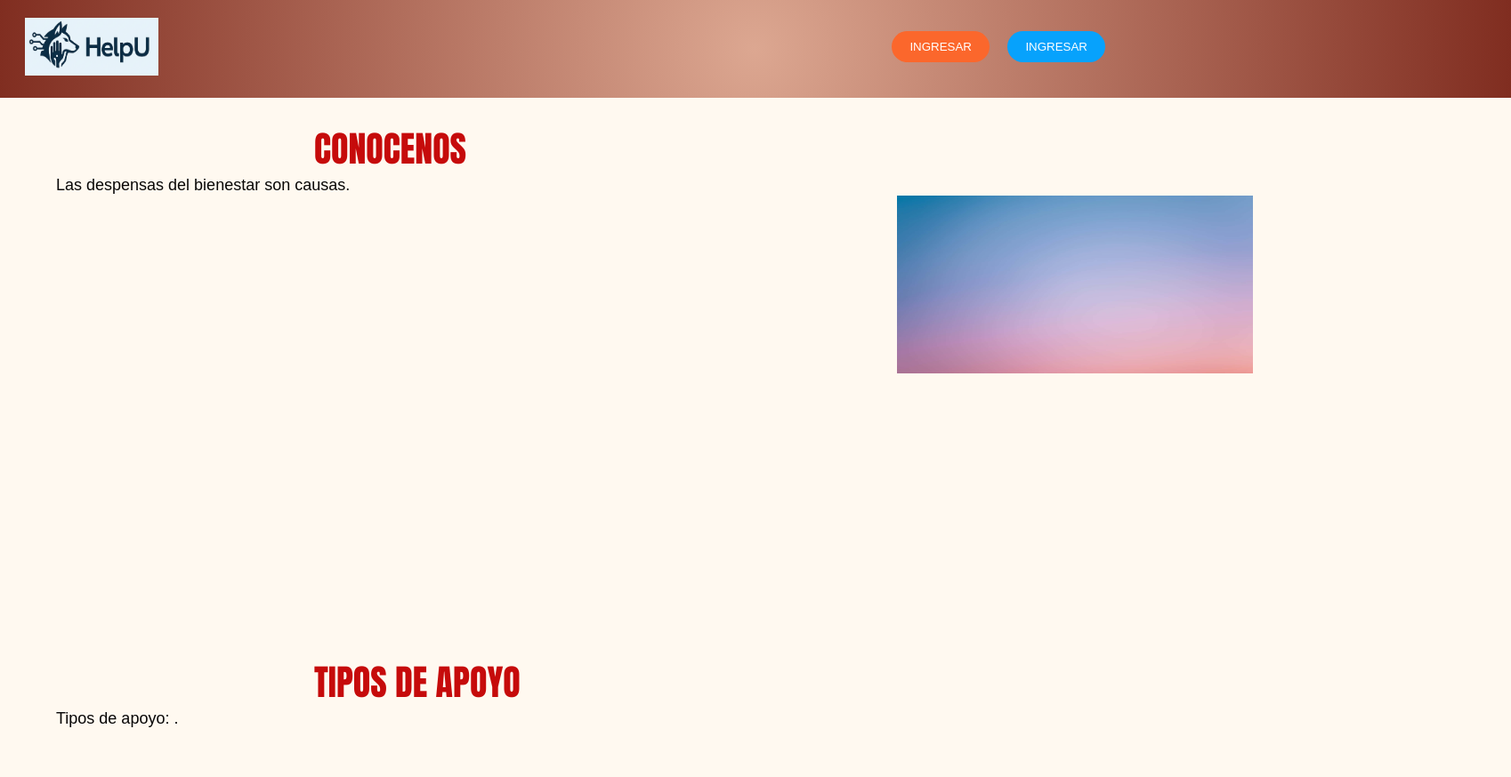
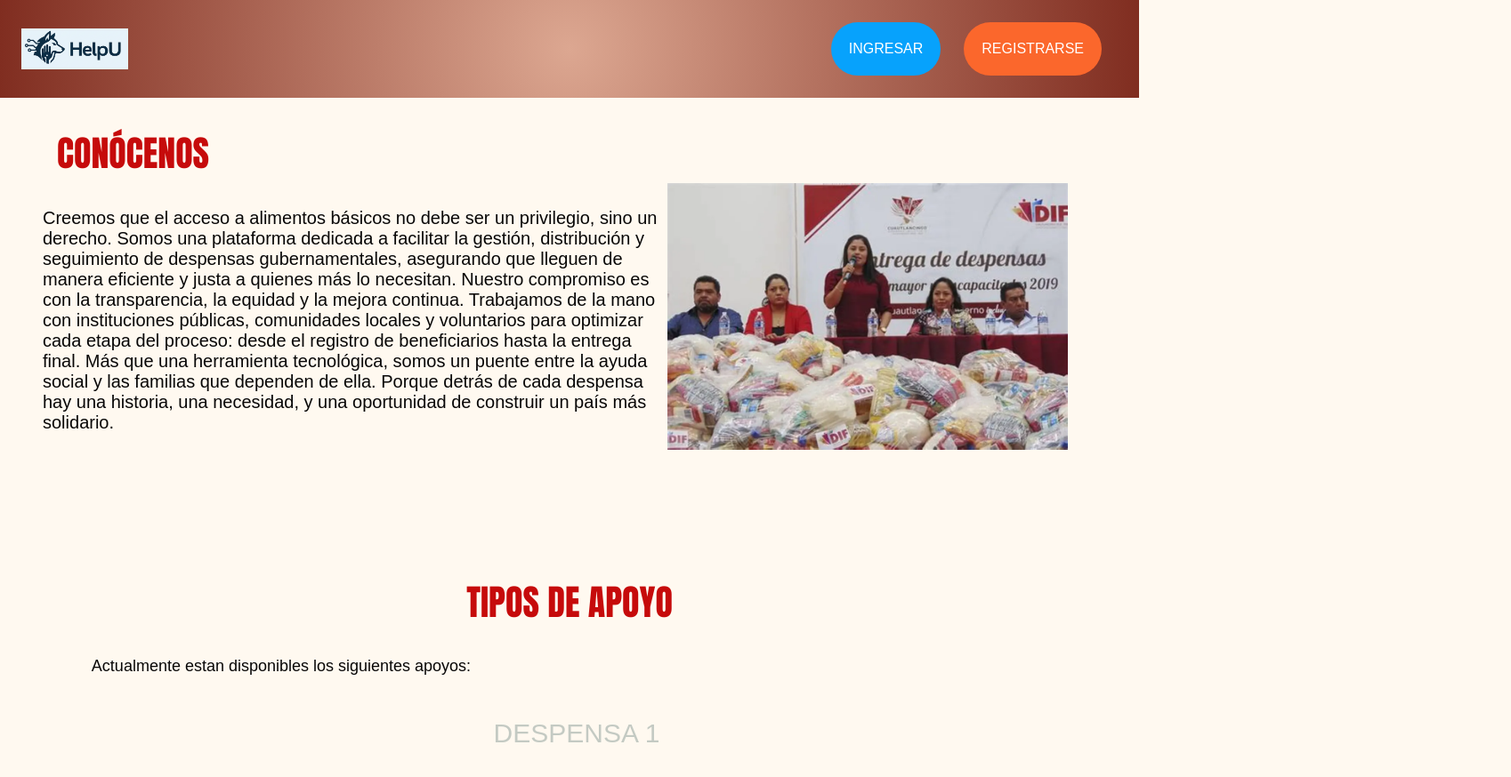
Before and after one commit to DANIELGALICIA979/Pagina, a plain HTML site: page Paginas/principal.html in a window 1280 px wide. Shown: the whole page at 89% size, 1698 px wide, since content can reach past the window. Before the commit the page ends 819 px from the top, so only its background shows below. Drawn offline with Linux system fonts and the light colour scheme.

Commit message:
diseño corregido

```diff
--- a/Paginas/principal.html
+++ b/Paginas/principal.html
@@ -1,33 +1,38 @@
 <!DOCTYPE html>
 <html lang="es">
+
 <head>
-
+    <link href="https://fonts.google.com/specimen/Montserrat" rel="styleinicio.css">
     <meta charset="UTF-8">
     <title>Inicio</title>
     <link rel="stylesheet" href="styleinicio.css">
 </head>
+
 <body>
+    <!-- principal.html (fragmento mejorado) -->
     <header>
-    <div style="position: relative; width: 100%;max-width: 1600px; height: 110px; margin: 0 auto;">
-        <div style="position: absolute; left: -10px; top: 0; width: 1700px; height: 110px; background: radial-gradient(circle, #dca791 0%, #802d20 100%); z-index: 1;"></div>
-        <img src="LOBA1.png" style="position: absolute; left: 20px; top: 20px; width: 150px; height: 65px; z-index: 2;">
-        <img src="prueba1.jpg" class="img-resalta" style="position: absolute; left: 1000px; top: 220px; width:400px; height: 200px; z-index:3">
-        <button class="boton-ingreso" onclick="window.location.href='ingreso.html'" style="position: absolute; right: 20px; top: 35px; z-index: 2;">INGRESAR</button>
-        <button class="boton-registro" onclick="window.location.href='ingreso.html'" style="position: absolute; right: 150px; top: 35px; z-index: 2;">INGRESAR</button>
-    </div>
-
+        <div class="header-container">
+            <div class="header-bg"></div>
+            <img src="LOBA1.png" class="logo">
+            <div class="header-buttons">
+                <button class="boton-ingreso" onclick="window.location.href='ingreso.html'">INGRESAR</button>
+                <button class="boton-registro" onclick="window.location.href='ingreso.html'">REGISTRARSE</button>
+            </div>
+        </div>
     </header>
     <main>
-
-        <div style="position: relative; left: 45px; top:0;">
-            <h1 style="position: absolute; left: 300px; top:0;">CONOCENOS</h1>
-            <p class="parrafo-texto">Las despensas del bienestar son causas.</p>
-        </div>
-        <div style="position: relative; left: 45px; top:600px;">
-            <h1 style="position: absolute; left:300px; top:0;">TIPOS DE APOYO</h1>
-            <p class="parrafo-texto">Tipos de apoyo: .</p>
-        </div>
-
+        <section class="section-conocenos">
+            <h1 class="titulo-1">CONÓCENOS</h1>
+            <p class="parrafo-texto1">Creemos que el acceso a alimentos básicos no debe ser un privilegio, sino un derecho. Somos una plataforma dedicada a facilitar la gestión, distribución y seguimiento de despensas gubernamentales, asegurando que lleguen de manera eficiente y justa a quienes más lo necesitan.
+            Nuestro compromiso es con la transparencia, la equidad y la mejora continua. Trabajamos de la mano con instituciones públicas, comunidades locales y voluntarios para optimizar cada etapa del proceso: desde el registro de beneficiarios hasta la entrega final.
+            Más que una herramienta tecnológica, somos un puente entre la ayuda social y las familias que dependen de ella. Porque detrás de cada despensa hay una historia, una necesidad, y una oportunidad de construir un país más solidario. </p>
+            <img src="I1.jpg" class="img-resalta" >
+        </section>
+        <section class="section-tipos">
+            <h1 class="titulo-2">TIPOS DE APOYO</h1>
+            <p class="parrafo-texto2">Actualmente estan disponibles los siguientes apoyos: </p>
+            <h2 class="titulo-h2">DESPENSA 1</h2>
+        </section>
 
     </main>
     <!--
--- a/Paginas/styleinicio.css
+++ b/Paginas/styleinicio.css
@@ -1,32 +1,58 @@
 body{
   font-family: Arial, sans-serif;
+  margin: 0;
   margin-top: 0;
   background-color:rgb(255, 249, 240);
+  padding: 0;
 }
 
-h1 {
+.titulo-1 {
   font-family:Impact,Arial, Helvetica, sans-serif;
   font-weight: 1;
   font-size: 40px;
-  position: relative;
+  margin: 2rem auto 2rem 3rem;
   color: rgb(198, 11, 11);
+  display: block;
 }
 
-.parrafo-texto {
+.titulo-2 {
+  font-family:Impact,Arial, Helvetica, sans-serif;
+  font-weight: 1;
+  font-size: 40px;
+  margin: 0 auto 2rem 0;
+  color: rgb(198, 11, 11);
+  display: block;
+}
+.parrafo-texto1 {
+  font-family: Arial, Helvetica, sans-serif;
+  color: rgb(8, 7, 7);
+  font-size: 20px;
+  /*arriba-derecha-abajo-izquierda*/
+  margin: 1rem 0 2rem 2rem;
+  max-width: 700px;
+  text-align: left;
+  display: block;
+}
+
+.parrafo-texto2{
   font-family: Arial, Helvetica, sans-serif;
   color: rgb(8, 7, 7);
   font-size: 18px;
-  position: absolute;
-  left: 10px;
-  top: 70px;
-  z-index: 10;
-
+  /*arriba-derecha-abajo-izquierda*/
+  margin: 1rem auto 2rem 1rem;
+  max-width: 600px;
+  text-align: center;
+  display: block;
 }
 
-.parrafo-normal{
-  font-family:'Franklin Gothic Medium', 'Arial Narrow', Arial, sans-serif;
-  color:darkred;
-  font-size: 10px;
+.titulo-h2{
+  font-family: 'Montserrat', sans-serif;
+  color: #c4cac3;
+  font-weight: 1;
+  font-size: 30px;
+  margin: 3rem auto 2rem 1rem;
+
+  display: block;
 }
 
 .boton-ingreso {
@@ -37,7 +63,14 @@ h1 {
   border-radius: 100px;
   cursor: pointer;
   margin-right: 10px;
-
+  min-width: 120px;
+  max-width: 180px;
+  width: auto;
+  height: 60px;
+  font-size: 1rem;
+  border-radius: 100px;
+  padding: 10px 20px;
+  white-space: nowrap;
 }
 
 .boton-ingreso:hover {
@@ -52,7 +85,14 @@ h1 {
   border-radius: 100px;
   cursor: pointer;
   margin-right: 10px;
-
+  min-width: 120px;
+  max-width: 180px;
+  width: auto;
+  height: 60px;
+  font-size: 1rem;
+  border-radius: 100px;
+  padding: 10px 20px;
+  white-space: nowrap;
 }
 
 .boton-registro:hover {
@@ -64,3 +104,90 @@ h1 {
   box-shadow: 0 4px 20px rgba(0,0,0,0.3);
   transition: transform 0.2s, box-shadow 0.2s;
 }
+
+/* styleinicio.css */
+.header-container {
+  display: flex;
+  align-items: center; /* Centra verticalmente */
+  justify-content: space-between;
+  position: relative;
+  width: 100%;
+  max-width: 100%;
+  margin: 0;
+  height: 110px;
+  padding-left: 1.5rem;
+  padding-right: 2rem; /* Espacio lateral */
+  box-sizing: border-box;
+}
+
+.header-bg {
+  position: absolute;
+  left: 0;
+  top: 0;
+  width: 100vw;
+  height: 110px;
+  background: radial-gradient(circle, #dca791 0%, #802d20 100%);
+  z-index: 1;
+}
+
+.logo {
+  width: 120px; /* Tamaño fijo */
+  height: auto;
+  min-width: 80px;
+  max-width: 150px;
+  z-index: 2;
+  flex-shrink: 0; /* Evita que se encoja */
+  margin-left: 0;
+}
+
+.header-buttons {
+  display: flex;
+  gap: 1rem;
+  z-index: 2;
+  flex-shrink: 0; /* Evita que se encoja */
+}
+
+.img-resalta {
+  width: 100%;
+  max-width: 450px;
+  height: auto;
+  display: block;
+  margin: 2rem 0;
+  position: absolute;
+  top: 2rem;
+  right: 5rem;
+
+
+}
+
+section {
+  margin: 4rem 1rem;
+  text-align: left;
+}
+
+.section-conocenos{
+  /*arriba-derecha-abajo-izquierda*/
+  position: relative;
+  margin: 2rem 0 4rem 1rem;
+  text-align: left;
+}
+
+.section-tipos{
+  position: relative;
+  margin: 10rem 0 5rem 0;
+  text-align: center;
+}
+
+@media (max-width: 700px) {
+  .header-container {
+    flex-direction: column;
+    height: auto;
+  }
+  .logo {
+    margin-bottom: 1rem;
+  }
+  .img-resalta {
+    max-width: 90vw;
+  }
+
+}
```
Also changed, not shown: Paginas/I1.jpg (added).
